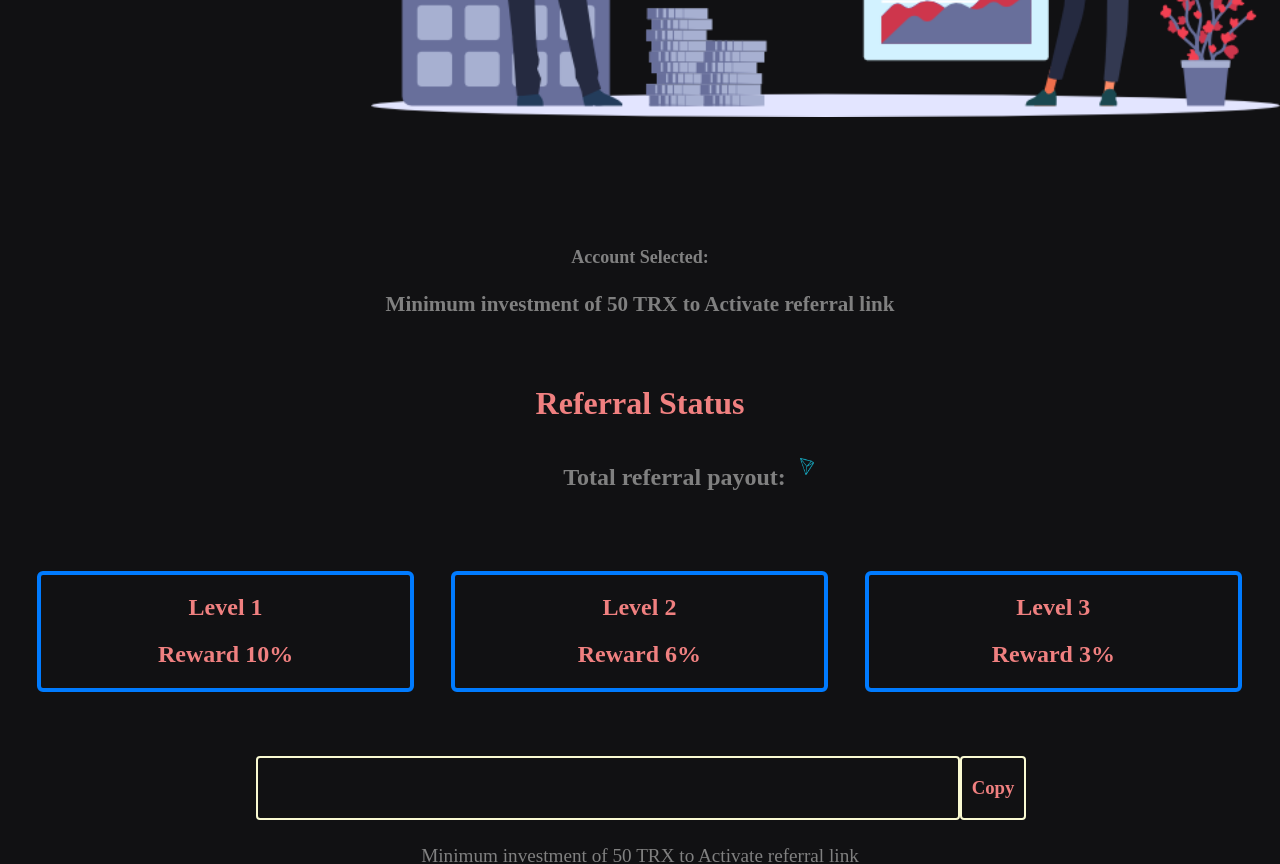
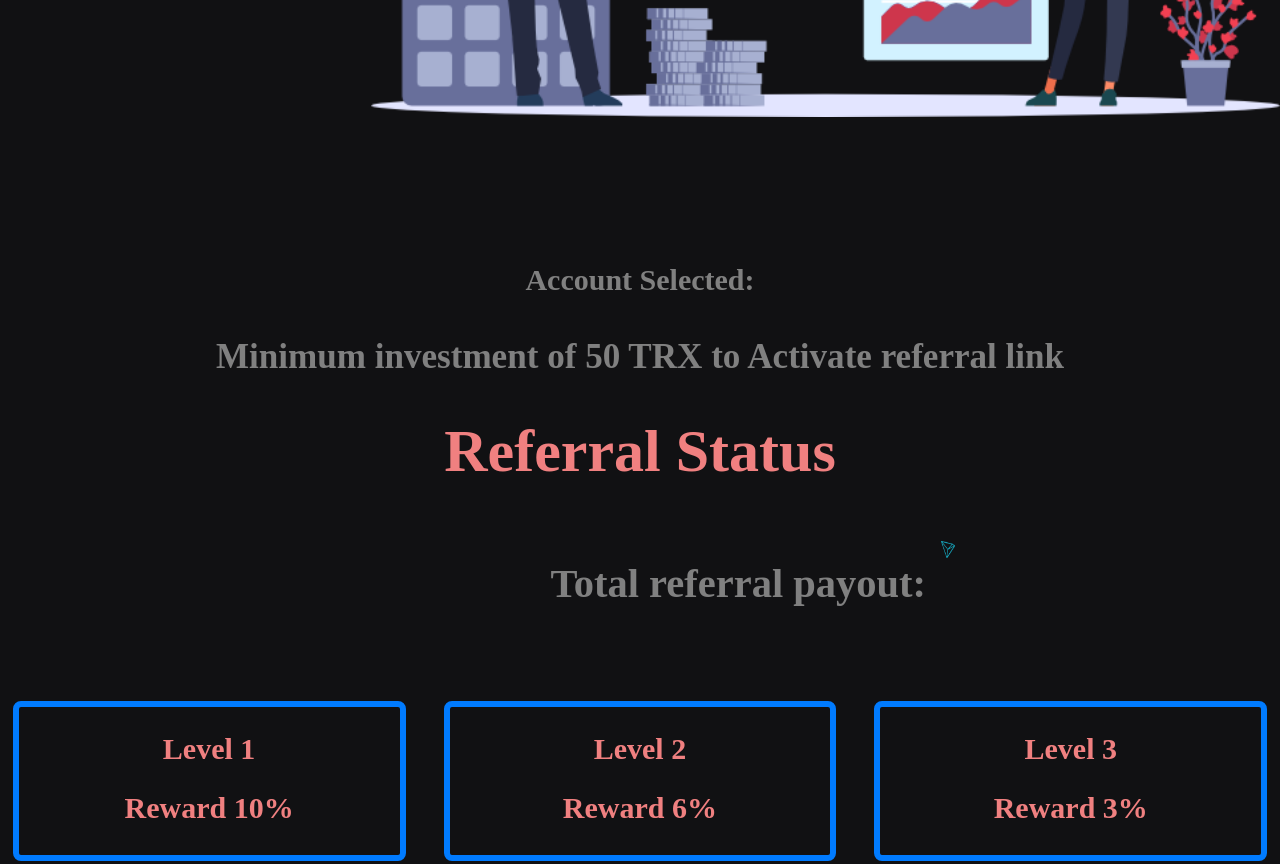
Before and after one commit to ali-203/myapp-master, a React (Create React App) app: page / in a window 1280 px wide. Shown: the part 3540-4404 px from the top of the page. Built offline with nearby package versions, Linux system fonts and the light colour scheme.

Commit message:
updated css

```diff
--- a/src/App.css
+++ b/src/App.css
@@ -248,18 +248,17 @@ font-size: 30px;
   text-align: center;
   padding-top: 8%;
   color: gray;
-  font-size: large;
+  font-size: 30px;
 }
 .Referra_Status {
+  font-size: 30px;
   text-align: center;
   color: lightcoral;
-  padding-top: 2%;
-  font-family: auto;
 }
 .referal {
-  font-size: unset;
+  font-size: 27px;
   display: flex;
-  padding-left: 44%;
+  padding-left: 43%;
   color: gray;
 
 
@@ -269,35 +268,37 @@ font-size: 30px;
   margin-left: 2%
 }
 .level_3{
-  padding-right: 3%;
-text-align: center;
-margin-top: 60px;
-display: flex;
-justify-content: space-around;
+  padding-right: 1%;
+  text-align: center;
+  margin-top: 60px;
+  height: 160px;
+  display: flex;
+  justify-content: space-around;
 }
 .reward_10 {
-  border-radius: 6px 6px 6px 6px;
+  border-radius: 8px 8px 8px 8px;
   margin-right: auto;
-  border: 4px solid #007bff;
+  border: 6px solid #007bff;
   width: 31%;
-  margin-left: 3%;
+  margin-left: 1%;
 }
 .reward_6 {
-  border-radius: 6px 6px 6px 6px;
+  border-radius: 8px 8px 8px 8px;
   margin-right: auto;
-  border: 4px solid #007bff;
+  border: 6px solid #007bff;
   width: 31%;
   margin-left: 3%;
 }
 .reward-5 {
-  border-radius: 6px 6px 6px 6px;
+  border-radius: 8px 8px 8px 8px;
   margin-right: auto;
-  border: 4px solid #007bff;
+  border: 6px solid #007bff;
   width: 31%;
   margin-left: 3%;
 }
 .level_3 h2 {
   color: lightcoral;
+  font-size: 30px;
 }
 .inpt_cpy {
 
```
Also changed, not shown: src/App.js (line endings or trailing spaces), 1 other file (tests, documents, lock files or other folders).
